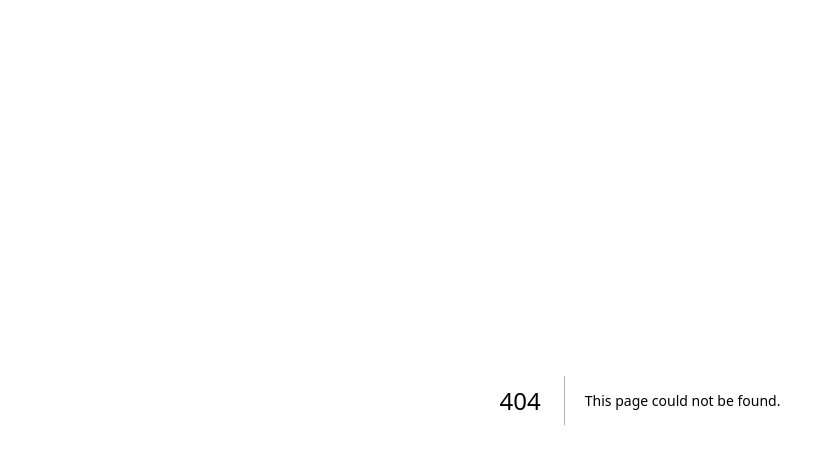
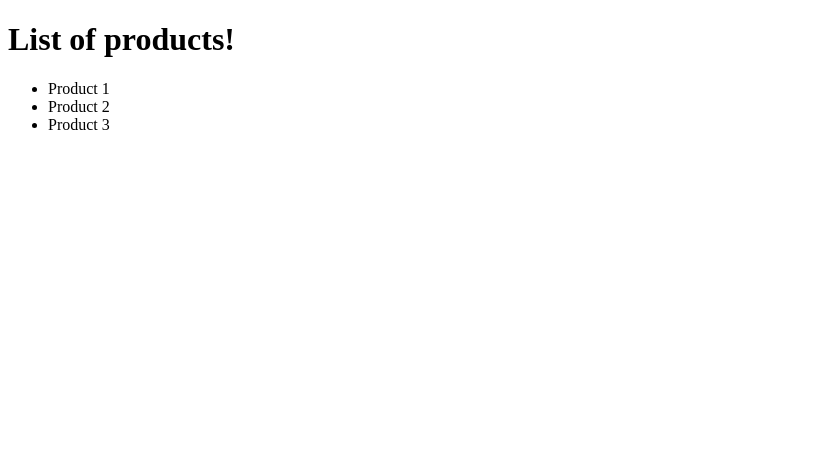
Before and after one commit to PriyanshuSharma0326/next-tutorial, a Next.js app: page /products in a window 1280 px wide. Before the commit this address had no page. Shown: the top 464 px of the page, without its empty margins (0-835 px from the left). Built offline with nearby package versions, Linux system fonts and the light colour scheme.

Commit message:
dynamic routing

```diff
--- a/package.json
+++ b/package.json
@@ -14,8 +14,11 @@
     "react-dom": "^18"
   },
   "devDependencies": {
+    "@types/node": "20.11.23",
+    "@types/react": "18.2.61",
     "autoprefixer": "^10.0.1",
     "postcss": "^8",
-    "tailwindcss": "^3.3.0"
+    "tailwindcss": "^3.3.0",
+    "typescript": "5.3.3"
   }
 }
--- a/src/app/blog/first/page.js
+++ b/src/app/blog/first/page.js
@@ -1,5 +1,5 @@
 function BlogFirst() {
-    return <h1>Blog First!</h1>;
+    return <h1>First!</h1>;
 }
 
 export default BlogFirst;
--- /dev/null
+++ b/src/app/products/[productID]/page.js
@@ -0,0 +1,5 @@
+function ProductsDetails({ params }) {
+    return <h1>Product ID: {params.productID}</h1>;
+}
+
+export default ProductsDetails;
--- /dev/null
+++ b/src/app/products/page.js
@@ -0,0 +1,12 @@
+function ProductsList() {
+    return <>
+        <h1>List of products!</h1>
+        <ul>
+            <li>Product 1</li>
+            <li>Product 2</li>
+            <li>Product 3</li>
+        </ul>
+    </>;
+}
+
+export default ProductsList;
```
Also changed, not shown: 1 other file (tests, documents, lock files or other folders).
